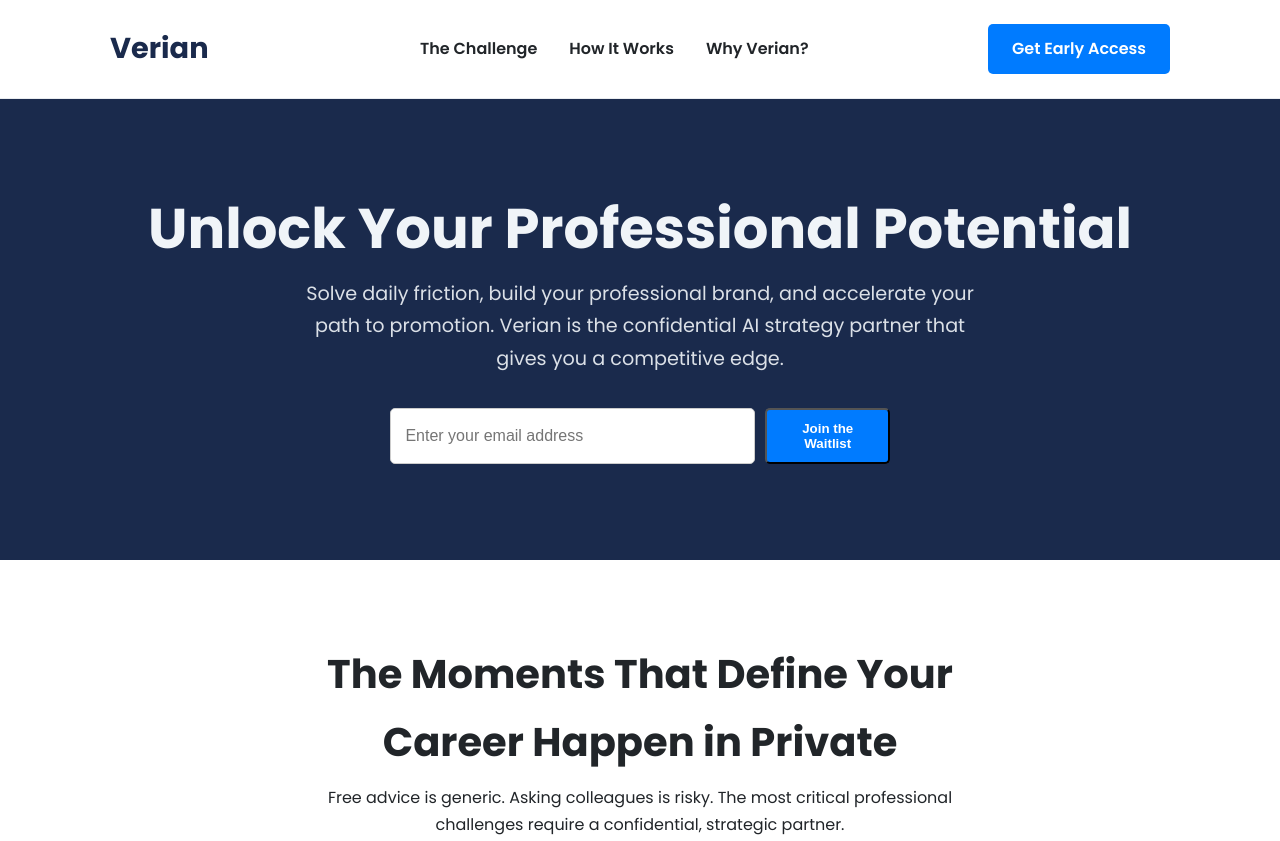
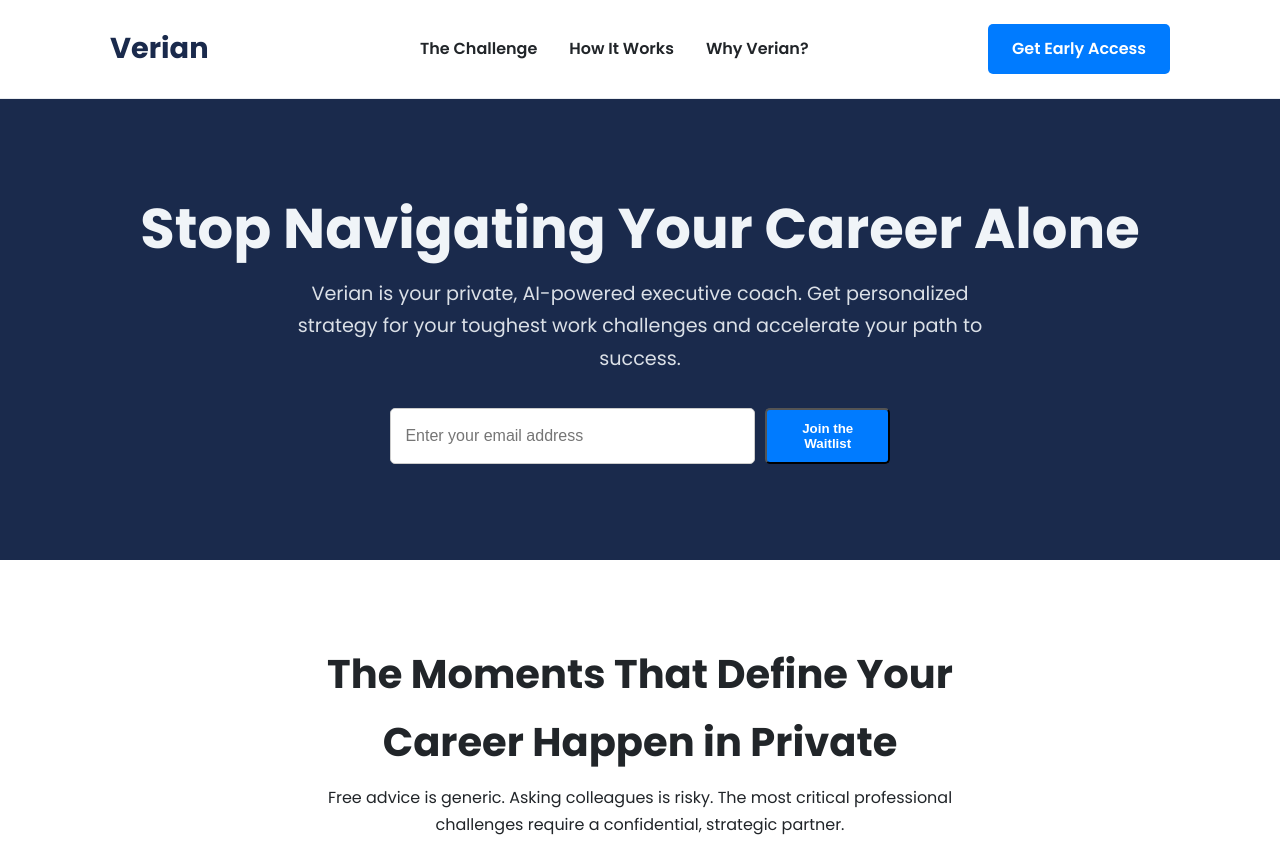
Before and after one commit to roundone/Apex, a plain HTML site: page index.html in a window 1280 px wide. Shown: the top 841 px of the page. Drawn offline with Linux system fonts and the light colour scheme.

Commit message:
Update index.html

```diff
--- a/index.html
+++ b/index.html
@@ -347,8 +347,8 @@
     <!-- Hero Section -->
     <section class="hero">
         <div class="container">
-            <h1>Unlock Your Professional Potential</h1>
-            <p>Solve daily friction, build your professional brand, and accelerate your path to promotion. Verian is the confidential AI strategy partner that gives you a competitive edge.</p>
+            <h1>Stop Navigating Your Career Alone</h1>
+            <p>Verian is your private, AI-powered executive coach. Get personalized strategy for your toughest work challenges and accelerate your path to success.</p>
             <form class="email-form" action="#">
                 <input type="email" class="email-input" placeholder="Enter your email address" required>
                 <button type="submit" class="cta-button">Join the Waitlist</button>
```
